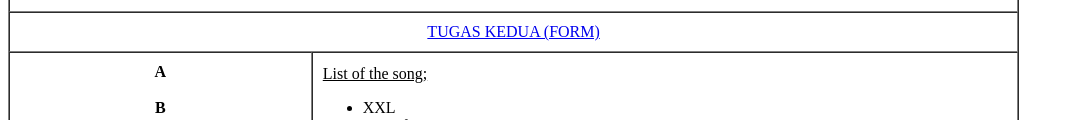
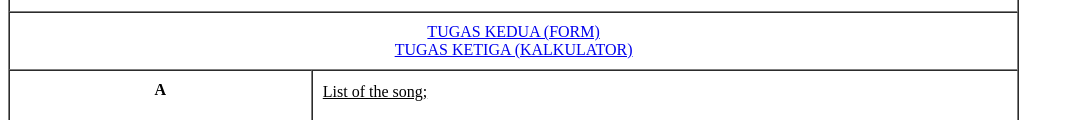
Before and after one commit to zerlinaaa/website-pertamaa, a plain HTML site: page index.html in a window 1280 px wide. Shown: the part 248-368 px from the top of the page, without its empty margins (0-1074 px from the left). Drawn offline with Linux system fonts and the light colour scheme.

Commit message:
Update index.html

```diff
--- a/index.html
+++ b/index.html
@@ -17,7 +17,8 @@
 
         <tr>
             <td colspan="2" align="center">
-                <a href="https://zerlinaaa.github.io/website-keduaaa/">TUGAS KEDUA (FORM)</a>
+                <a href="https://zerlinaaa.github.io/website-keduaaa/">TUGAS KEDUA (FORM)</a> <br>
+                <a href="https://zerlinaaa.github.io/website-ketiga/">TUGAS KETIGA (KALKULATOR)</a>
             </td>
         </tr>
 
```
